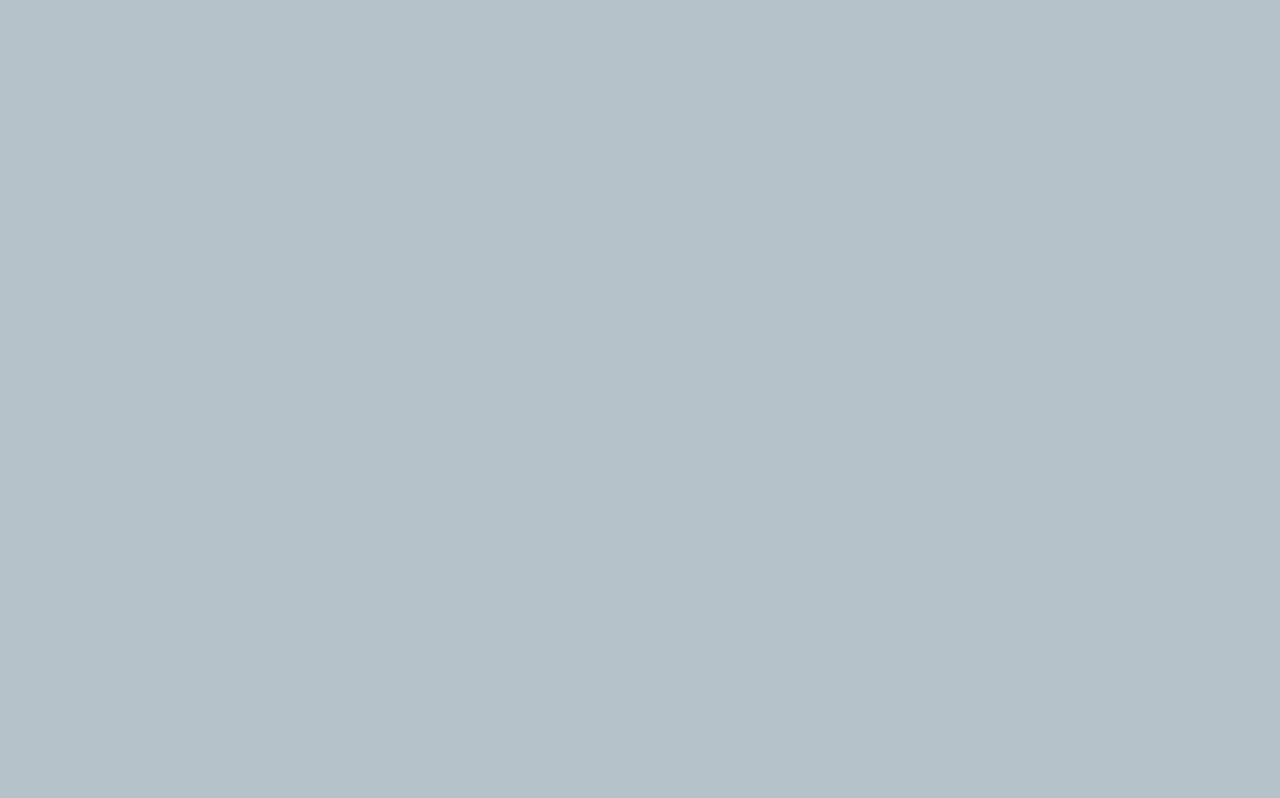
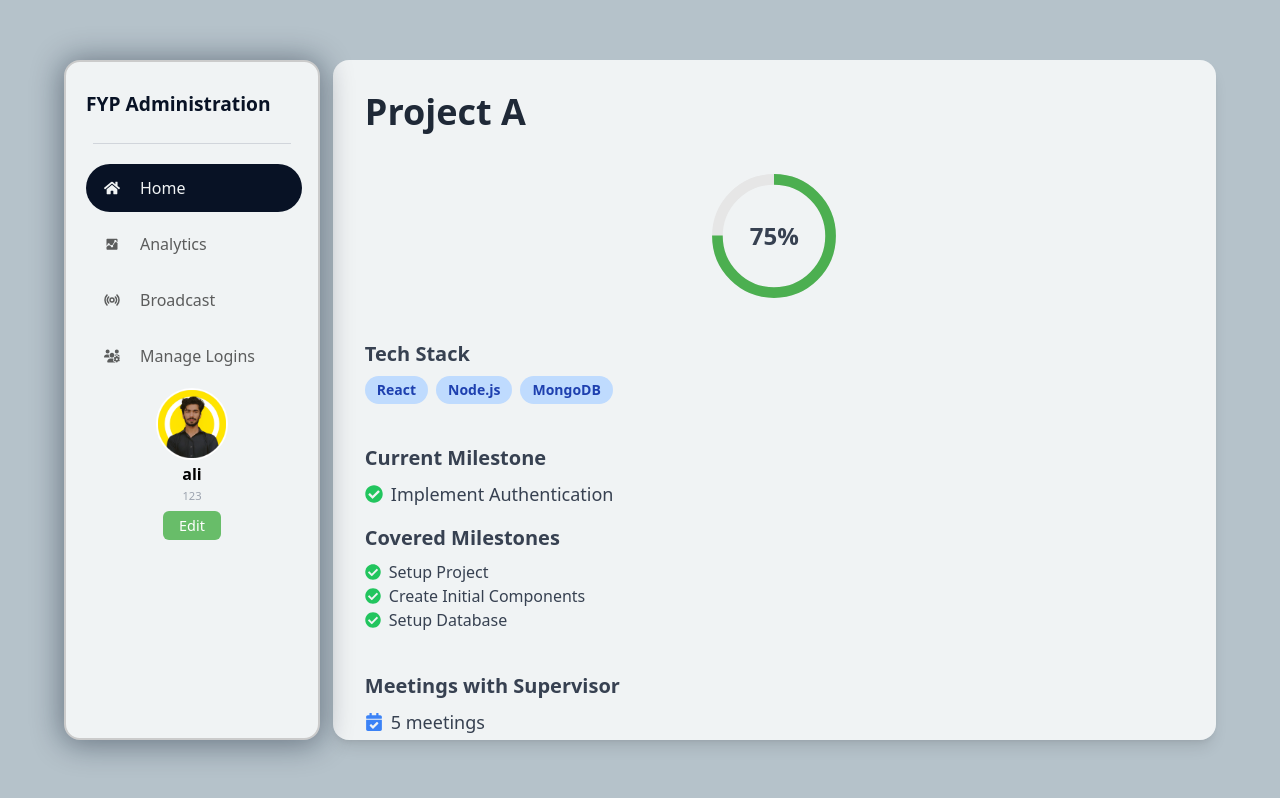
Before and after one commit to mubarakali826/Final-Year-Project-Administration-System, a React (Vite) app: page /admin/project-details in a window 1280 px wide. Before the commit this address had no page. Built offline with nearby package versions, Linux system fonts and the light colour scheme.

Commit message:
admin FRONTEND initial completion

```diff
--- a/src/App.jsx
+++ b/src/App.jsx
@@ -13,6 +13,7 @@ import ManageLogins from './components/ADMIN/Manage Logins/ManageLogins';
 import Broadcast from './components/ADMIN/Broadcast/Broadcast';
 import EditProfile from './components/Login/Sidebar/EditProfile';
 import Projects from './components/ADMIN/Projects/Projects';
+import ProjectDetails from './components/ADMIN/Projects/ProjectDetails';
 
 export default function App() {
   return (
@@ -25,6 +26,7 @@ export default function App() {
         <Route path="/admin/broadcast" element={<><Broadcast /><Sidebar/></>} />
         <Route path="/admin/logins" element={<><ManageLogins /><Sidebar/></>} />
         <Route path="/admin/projects" element={<><Projects/><Sidebar/></>} />
+        <Route path="/admin/project-details" element={<><ProjectDetails/><Sidebar/></>} />
         <Route path="/edit-profile" element={<><EditProfile /><Sidebar/></>} />
         <Route path="/local/home" element={<LocalHome />} />
         <Route path="/local/documents" element={<LocalDocuments />} />
--- a/src/App.scss
+++ b/src/App.scss
@@ -487,5 +487,14 @@ body {
 .editProfile{
   background-color: $secondary;
   box-shadow: 0 2px 30px 3px #0812256c;
-  color: $secondary;
+  color: $primary;
 }
+
+
+
+// ===================  PROJECT DETAILS  ====================
+.projectDetails{
+  background-color: $secondary;
+  box-shadow: 0 2px 30px 3px #0812256c;
+  color: $primary;
+}
--- /dev/null
+++ b/src/components/ADMIN/Projects/ProjectDetails.jsx
@@ -0,0 +1,132 @@
+import React from "react";
+import { FaCheckCircle, FaUsers, FaCalendarCheck } from "react-icons/fa";
+
+const ProjectDetails = () => {
+  // Sample data - replace with real data as needed
+  const project = {
+    name: "Project A",
+    techStack: ["React", "Node.js", "MongoDB"],
+    progress: 75,
+    milestones: {
+      current: "Implement Authentication",
+      covered: ["Setup Project", "Create Initial Components", "Setup Database"],
+    },
+    meetings: 5,
+    groupMembers: ["Alice", "Bob", "Charlie"],
+    overview:
+      "This project aims to create a robust web application for managing tasks and deadlines.",
+  };
+
+  return (
+    <div className="h-screen flex items-center justify-center">
+      <div className="projectDetails ml-[21%] gap-4 h-[85%] w-[69%] rounded-2xl p-8 flex flex-col shadow-lg overflow-y-auto overflow-hidden">
+        {/* Project Name */}
+        <h2 className="text-4xl font-bold text-gray-800 mb-6">{project.name}</h2>
+
+        {/* Circular Progress Bar */}
+        <div className="flex justify-center mb-6">
+          <div className="relative w-32 h-32">
+            <svg className="circular-progress w-full h-full" viewBox="0 0 36 36">
+              <path
+                className="circle-bg"
+                d="M18 2.0845
+                    a 15.9155 15.9155 0 0 1 0 31.831
+                    a 15.9155 15.9155 0 0 1 0 -31.831"
+                fill="none"
+                stroke="#e6e6e6"
+                strokeWidth="3"
+              />
+              <path
+                className="circle"
+                strokeDasharray={`${project.progress}, 100`}
+                d="M18 2.0845
+                    a 15.9155 15.9155 0 0 1 0 31.831
+                    a 15.9155 15.9155 0 0 1 0 -31.831"
+                fill="none"
+                stroke="#4caf50"
+                strokeWidth="3"
+              />
+            </svg>
+            <div className="absolute inset-0 flex items-center justify-center text-2xl font-bold text-gray-700">
+              {project.progress}%
+            </div>
+          </div>
+        </div>
+
+        {/* Tech Stack */}
+        <div className="mb-6">
+          <h3 className="text-xl font-semibold text-gray-700 mb-2">Tech Stack</h3>
+          <div className="flex gap-2">
+            {project.techStack.map((tech, index) => (
+              <span
+                key={index}
+                className="px-3 py-1 bg-blue-200 text-blue-800 text-sm font-semibold rounded-full"
+              >
+                {tech}
+              </span>
+            ))}
+          </div>
+        </div>
+
+        {/* Current and Covered Milestones */}
+        <div className="mb-6">
+          <h3 className="text-xl font-semibold text-gray-700 mb-2">
+            Current Milestone
+          </h3>
+          <div className="flex items-center gap-2 text-lg text-gray-700 mb-4">
+            <FaCheckCircle className="text-green-500" />
+            {project.milestones.current}
+          </div>
+          <h3 className="text-xl font-semibold text-gray-700 mb-2">
+            Covered Milestones
+          </h3>
+          <ul className="list-disc list-inside text-gray-700">
+            {project.milestones.covered.map((milestone, index) => (
+              <li key={index} className="flex items-center gap-2">
+                <FaCheckCircle className="text-green-500" />
+                {milestone}
+              </li>
+            ))}
+          </ul>
+        </div>
+
+        {/* Meetings with Supervisor */}
+        <div className="mb-6">
+          <h3 className="text-xl font-semibold text-gray-700 mb-2">
+            Meetings with Supervisor
+          </h3>
+          <div className="flex items-center gap-2 text-lg text-gray-700">
+            <FaCalendarCheck className="text-blue-500" />
+            {project.meetings} meetings
+          </div>
+        </div>
+
+        {/* Group Members */}
+        <div className="mb-6">
+          <h3 className="text-xl font-semibold text-gray-700 mb-2">Group Members</h3>
+          <div className="flex gap-4">
+            {project.groupMembers.map((member, index) => (
+              <div
+                key={index}
+                className="flex items-center gap-2 bg-gray-100 px-4 py-2 rounded-lg"
+              >
+                <FaUsers className="text-blue-500" />
+                <span className="text-gray-700">{member}</span>
+              </div>
+            ))}
+          </div>
+        </div>
+
+        {/* Project Overview */}
+        <div>
+          <h3 className="text-xl font-semibold text-gray-700 mb-2">Project Overview</h3>
+          <div className="bg-gray-100 p-4 rounded-lg text-gray-700 shadow-inner">
+            {project.overview}
+          </div>
+        </div>
+      </div>
+    </div>
+  );
+};
+
+export default ProjectDetails;
--- a/src/components/ADMIN/Projects/Projects.jsx
+++ b/src/components/ADMIN/Projects/Projects.jsx
@@ -1,12 +1,16 @@
-import React from "react";
+import React, { useState } from "react";
 import { RxCross2 } from "react-icons/rx";
-import { Link, useLocation } from "react-router-dom";
+import { Link, useLocation, useNavigate } from "react-router-dom";
 
 const Projects = () => {
+  const navigate = useNavigate();
+  const [searchQuery, setSearchQuery] = useState("");
+  const [sortOption, setSortOption] = useState("name");
+
   const data = {
     active: [
       { name: "Project A", students: ["Alice", "Bob"], progress: 75 },
-      { name: "Project B", students: ["Charlie", "Dave"], progress: 50 },
+      { name: "Project B", students: ["Charlie", "Dave"], progress: 95 },
       { name: "Project C", students: ["Eve", "Frank"], progress: 25 },
       // Add more projects as needed
     ],
@@ -32,13 +36,40 @@ const Projects = () => {
   };
 
   const location = useLocation();
-  const selectedCard = location.state?.card || "active"; // Default to 'active' if no state is passed
+  const selectedCard = location.state?.card || "active";
 
   const titleMap = {
     active: "Active Projects",
     completed: "Completed Projects",
     unassigned: "Unassigned Students",
     inhouse: "In-house Projects",
+  };
+
+  const handleSearchChange = (e) => {
+    setSearchQuery(e.target.value);
+  };
+
+  const handleSortChange = (e) => {
+    setSortOption(e.target.value);
+  };
+
+  const filteredProjects = data[selectedCard]
+    .filter((project) =>
+      project.name?.toLowerCase().includes(searchQuery.toLowerCase())
+    )
+    .sort((a, b) => {
+      if (sortOption === "name") {
+        return a.name.localeCompare(b.name);
+      } else if (sortOption === "progress") {
+        return b.progress - a.progress;
+      } else if (sortOption === "students") {
+        return b.students.length - a.students.length;
+      }
+      return 0;
+    });
+
+  const handleProjectClick = (project) => {
+    navigate("/admin/project-details", { state: { project } });
   };
 
   return (
@@ -57,18 +88,32 @@ const Projects = () => {
           type="text"
           placeholder="Search..."
           className="search-bar p-2 rounded border mb-4 w-full"
+          value={searchQuery}
+          onChange={handleSearchChange}
         />
+
+        {/* Sort Options */}
+        <select
+          value={sortOption}
+          onChange={handleSortChange}
+          className="mb-4 p-2 rounded border"
+        >
+          <option value="name">Sort by Name</option>
+          <option value="progress">Sort by Progress</option>
+          <option value="students">Sort by Students Count</option>
+        </select>
 
         {/* List of Clickable Projects */}
         <div
           className="flex flex-col gap-4 overflow-y-auto"
           style={{ maxHeight: "60vh" }}
         >
-          {data[selectedCard].map((item, index) => (
+          {filteredProjects.length > 0 ? (
+            filteredProjects.map((item, index) => (
               <button
                 key={index}
                 className="project-item p-4 border rounded-lg shadow-lg text-left hover:bg-gray-200 transition-colors duration-200"
-              onClick={() => console.log(`${item.name} clicked`)}
+                onClick={() => handleProjectClick(item)}
               >
                 <h3 className="font-bold">{item.name}</h3>
                 <p className="text-sm text-gray-600">
@@ -84,7 +129,10 @@ const Projects = () => {
                   Progress: {item.progress}%
                 </p>
               </button>
-          ))}
+            ))
+          ) : (
+            <p>No projects found</p>
+          )}
         </div>
       </div>
     </div>
```
Lines whose indentation alone changed are shown as unchanged.
